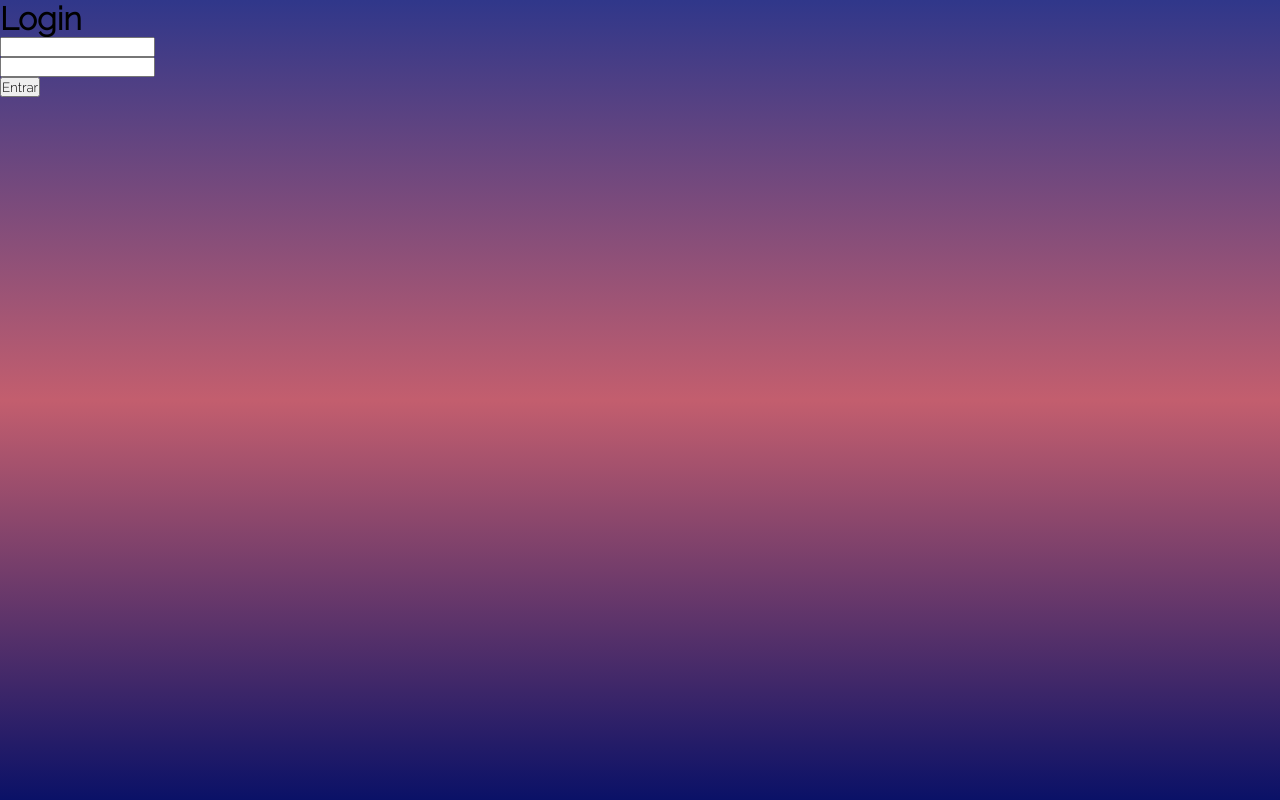
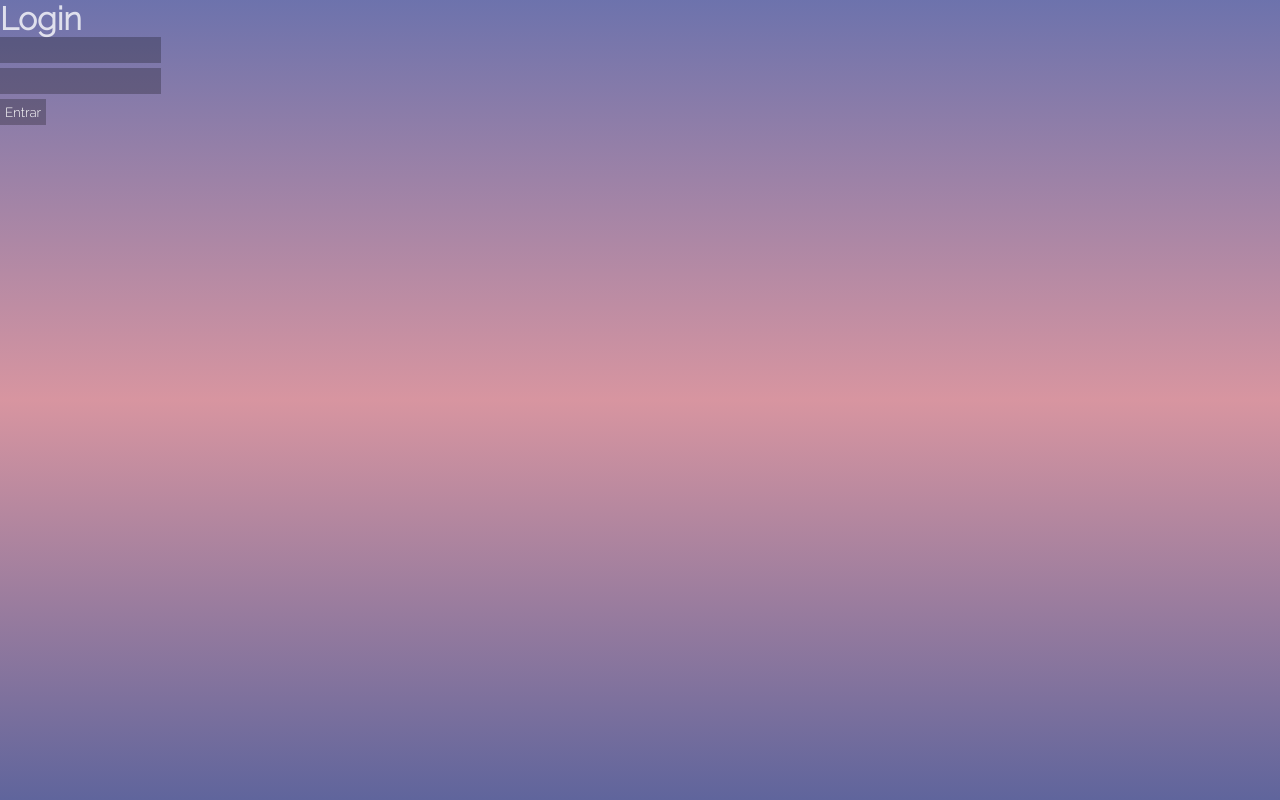
Before and after one commit to BrunoBorgert/Projeto, a plain HTML site: page index.html in a window 1280 px wide. Drawn offline with Linux system fonts and the light colour scheme.

Commit message:
Update style.css
Ajustes nos Input e BackGround

```diff
--- a/style.css
+++ b/style.css
@@ -7,8 +7,21 @@
 }
 body{
     height: 100vh;
-    background: linear-gradient(#30378A , #C35E6E, #0A1167);
+    background: linear-gradient(#30388ab4 , #c35e6fa8, #0a1267a6);
+
 }
 h1{
-    color: black;
+    color: rgba(255, 255, 255, 0.781);
 }
+input {
+    margin-bottom: 5px;
+    background: rgba(0, 0, 0, 0.253);
+    border: none;
+    outline: none;
+    color: white;
+    size: 13px;
+    padding: 5px;
+}
+::placeholder{
+    color: #ffffff5e;
+}
```
